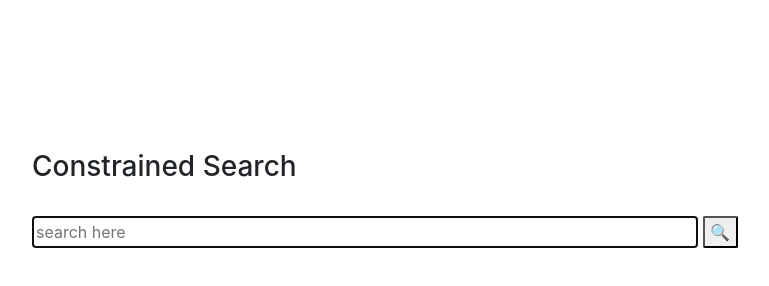
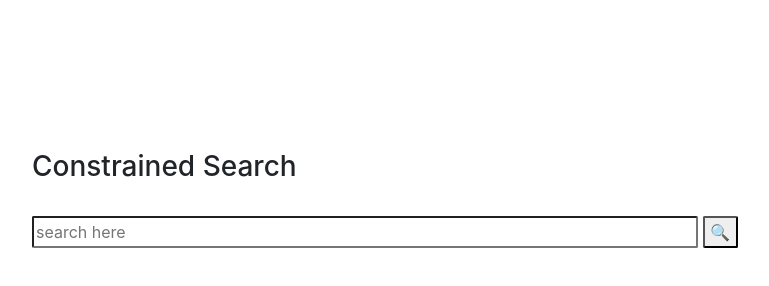
Before and after one commit to robbintt/constrained-search, a plain HTML site: page index.html in a window 1280 px wide. Shown: the whole page, without its empty margins (53-822 px from the left). Drawn offline with nearby package versions, Linux system fonts and the light colour scheme.

Commit message:
Remove autofocus on page load to support address bar search as first class new tab action.

```diff
--- a/index.html
+++ b/index.html
@@ -35,7 +35,7 @@
 
       <form>
         <div class="form-group">
-          <input id="query" type="text" placeholder="search here" autofocus />
+          <input id="query" type="text" placeholder="search here" />
           <button id="searchbutton" type="button">🔍</button>
         </div>
       </form>
```
